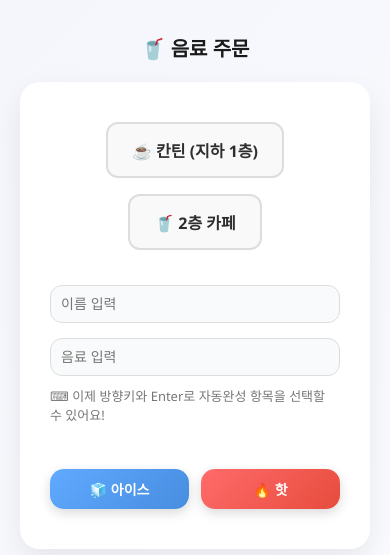
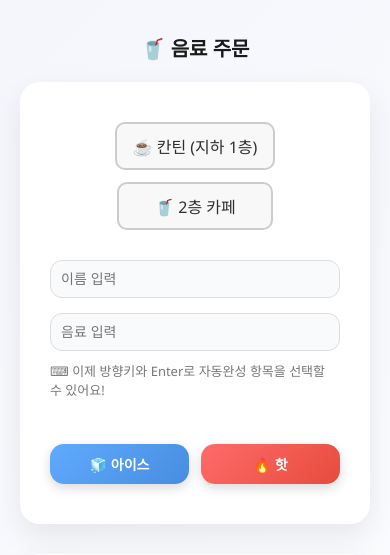
Before and after one commit to splendid-being/drink-order-app, a Flask app: page / in a window 390 px wide. Shown: the top 555 px of the page. Run offline with Flask 3, Linux system fonts and the light colour scheme; some web fonts are replaced.

Commit message:
모바일 동적 화면 수정

```diff
--- a/static/css/style.css
+++ b/static/css/style.css
@@ -155,34 +155,39 @@ li {
 
 .cafe-select {
     display: flex;
-    gap: 16px;
-    margin-bottom: 20px;
     justify-content: center;
     flex-wrap: wrap;
+    gap: 12px;
+    margin-bottom: 15px;
 }
 
 .cafe-option {
     display: inline-block;
-    padding: 14px 24px;
-    border: 2px solid #ddd;
-    border-radius: 12px;
+    padding: 10px 16px;
+    border-radius: 10px;
+    border: 2px solid #ccc;
+    background-color: #f8f8f8;
+    font-size: 16px;
     cursor: pointer;
-    font-weight: 600;
-    background: #f9f9f9;
-    transition: all 0.3s ease;
-    font-size: 16px;
+    transition: all 0.2s ease;
+    min-width: 120px;
+    text-align: center;
 }
 
-input[type="radio"] {
+.cafe-option:hover {
+    background-color: #e0e0e0;
+}
+
+input[name="location"] {
     display: none;
 }
 
-input[type="radio"]:checked+.cafe-option {
-    border-color: #5c9cff;
-    background-color: #eaf3ff;
-    color: #0051a8;
-    box-shadow: 0 0 0 3px rgba(92, 156, 255, 0.2);
+input[name="location"]:checked+.cafe-option {
+    border-color: #1e90ff;
+    background-color: #dceeff;
+    font-weight: bold;
 }
+
 
 #suggestions {
     width: 100%;
```
